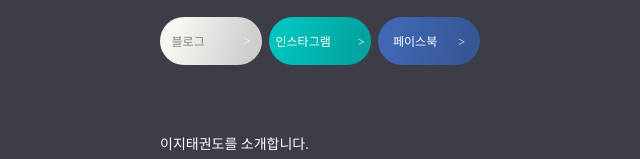
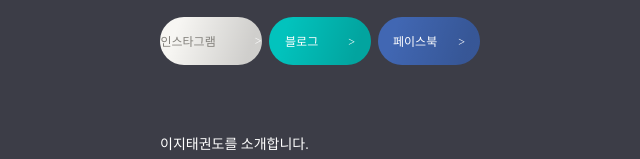
Before and after one commit to easytaekwondo/my-page, a plain HTML site: page index.html in a window 1280 px wide. Shown: the part 209-368 px from the top of the page, 320-960 px from the left. Drawn offline with Linux system fonts and the light colour scheme; a web font is replaced by a local one.

Commit message:
Update index.html

```diff
--- a/index.html
+++ b/index.html
@@ -142,8 +142,8 @@
             <div class="profile"></div>
         </div>
         <div class="minis">
-            <a class="notion" target="_blank" href="https://blog.naver.com/time4636">블로그             <span style="color:#FFFFFF">></span></a>
-            <a class="brunch" target="_blank" href="https://instagram.com/easy_taekwondo">인스타그램         ></a>
+            <a class="notion" target="_blank" href="https://instagram.com/easy_taekwondo">인스타그램             <span style="color:#FFFFFF">></span></a>
+            <a class="brunch" target="_blank" href="https://blog.naver.com/time4636">블로그          ></a>
             <a class="facebook" target="_blank" href="https://www.facebook.com/people/%EC%9D%B4%EC%A7%80%ED%83%9C%EA%B6%8C%EB%8F%84%ED%95%98%EA%B0%80%EC%A7%80%EA%B5%AC/100049384256594/">페이스북       ></a>
         </div>
         <div style="color:#FFFFFF;width: 320px;font-size: 14px;margin-bottom: 8px;">이지태권도를 소개합니다.</div>
```
